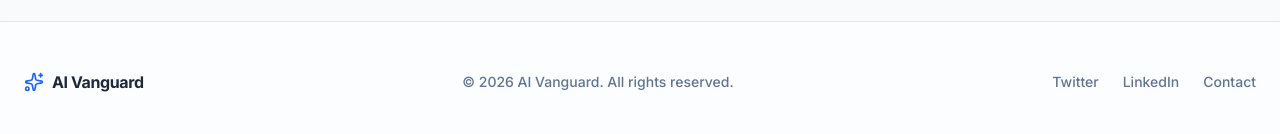
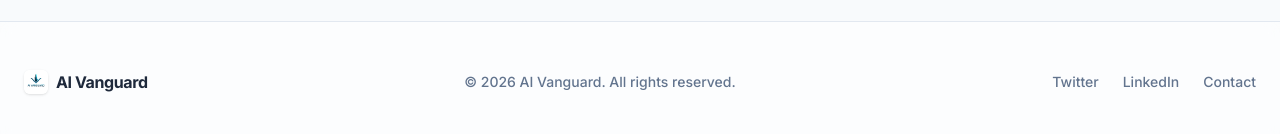
Before and after one commit to UncleSam03/AI-Vanguardd-Website, a Next.js app: page / in a window 1280 px wide. Shown: the part 1952-2086 px from the top of the page. Built offline with nearby package versions, Linux system fonts and the light colour scheme.

Commit message:
feat: replace placeholder footer logo with company logo

```diff
--- a/src/app/page.tsx
+++ b/src/app/page.tsx
@@ -396,7 +396,13 @@ export default function LandingPage() {
       <footer className="border-t border-brand-border py-12 px-6 relative z-10 bg-white/50 backdrop-blur-sm">
         <div className="max-w-7xl mx-auto flex flex-col md:flex-row items-center justify-between gap-6">
           <div className="flex items-center gap-2">
-            <Sparkles className="w-5 h-5 text-brand-blue" />
+            <Image
+              src="/Logo.jpg"
+              alt="AI Vanguard Logo"
+              width={24}
+              height={24}
+              className="rounded-md shadow-sm"
+            />
             <span className="font-bold tracking-tight text-brand-dark">AI Vanguard</span>
           </div>
           <p className="text-sm text-slate-500 font-medium">© {new Date().getFullYear()} AI Vanguard. All rights reserved.</p>
```
